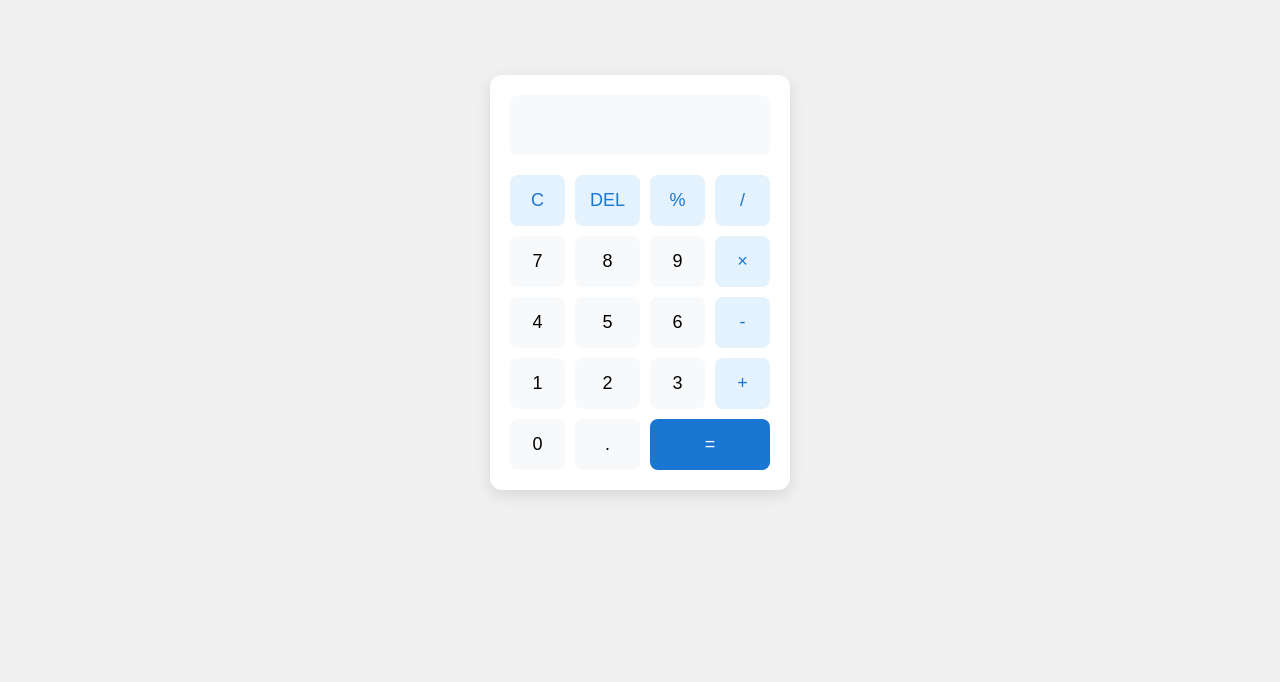
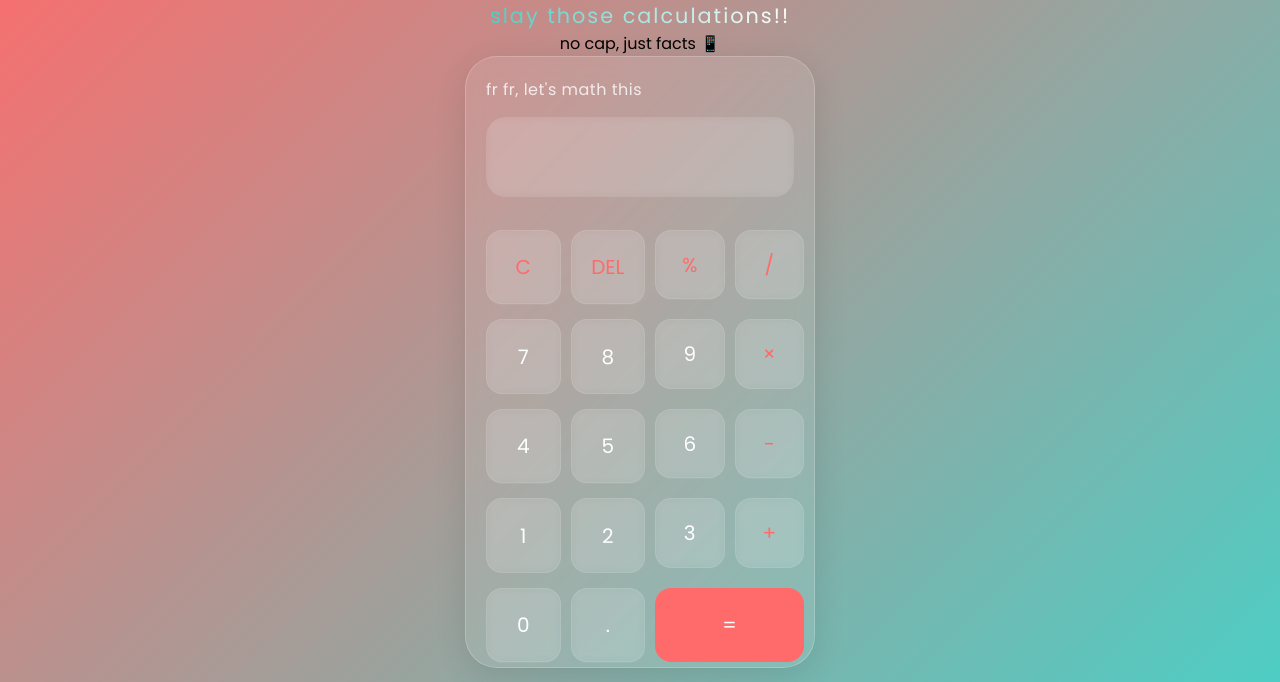
Before and after one commit to IncharaP972/calculator-, a plain HTML site: page index.html in a window 1280 px wide. Shown: the part 118-800 px from the top of the page. Drawn offline with Linux system fonts and the light colour scheme.

Commit message:
second commit

```diff
--- a/index.html
+++ b/index.html
@@ -3,12 +3,17 @@
 <head>
     <meta charset="UTF-8">
     <meta name="viewport" content="width=device-width, initial-scale=1.0">
-    <title>Simple Calculator</title>
+    <title>Calcsy ✨</title>
     <link rel="stylesheet" href="style.css">
+    <link href="https://fonts.googleapis.com/css2?family=Orbitron:wght@700&family=Poppins:wght@400;600&display=swap" rel="stylesheet">
 </head>
 <body>
+    <h1 class="title">CALCSY ✨</h1>
+    <p class="subtitle">slay those calculations!!</p>
+    <p class="vibe-text">no cap, just facts 📱</p>
     <div class="calculator">
         <div class="display">
+            <p class="calc-mood">fr fr, let's math this</p>
             <input type="text" id="result" readonly>
         </div>
         <div class="buttons">
--- a/style.css
+++ b/style.css
@@ -2,72 +2,139 @@
     margin: 0;
     padding: 0;
     box-sizing: border-box;
-    font-family: Arial, sans-serif;
+    font-family: 'Poppins', sans-serif;
 }
 
 body {
     display: flex;
+    flex-direction: column;
     justify-content: center;
     align-items: center;
     min-height: 100vh;
-    background: #f0f0f0;
+    background: linear-gradient(45deg, #FF6B6B, #4ECDC4);
+}
+.vibe-text{
+    margin-top: 0;
 }
 
-.calculator {
-    background: #fff;
-    border-radius: 12px;
-    box-shadow: 0 5px 15px rgba(0, 0, 0, 0.1);
-    padding: 20px;
-    width: 300px;
+.title {
+    font-family: 'Orbitron', sans-serif;
+    color: white;
+    font-size: 2.8rem;
+    margin-bottom: 1rem;
+    margin-top:2rem;
+    text-shadow: 0 0 10px rgba(255, 255, 255, 0.5);
+    letter-spacing: 4px;
+    animation: glow 2s ease-in-out infinite alternate, bounce 1s ease infinite;
 }
 
-.display {
-    margin-bottom: 20px;
+
+
+@keyframes bounce {
+    0%, 100% { transform: translateY(0); }
+    50% { transform: translateY(-10px); }
 }
 
-#result {
-    width: 100%;
-    height: 60px;
-    border: none;
-    background: #f8f9fa;
-    border-radius: 8px;
-    text-align: right;
-    padding: 0 15px;
-    font-size: 24px;
-    color: #333;
+.subtitle {
+    font-family: 'Poppins', sans-serif;
+    color: rgba(255, 255, 255, 0.9);
+    font-size: 1.3rem;
+    margin-bottom:0rem;
+    text-transform: lowercase;
+    letter-spacing: 2px;
+    animation: float 3s ease-in-out infinite;
+    background: linear-gradient(90deg, #fff, #FF6B6B, #4ECDC4, #fff);
+    background-size: 300% 100%;
+    -webkit-background-clip: text;
+    -webkit-text-fill-color: transparent;
+    animation: float 3s ease-in-out infinite, gradient 6s linear infinite;
+}
+
+@keyframes gradient {
+    0% { background-position: 0% 50%; }
+    100% { background-position: 300% 50%; }
+}
+
+
+.calculator {
+    background: rgba(255, 255, 255, 0.1);
+    backdrop-filter: blur(10px);
+    border-radius: 32px;
+    box-shadow: 0 8px 32px rgba(0, 0, 0, 0.1);
+    padding: 20px;
+    width: 350px;
+    border: 1px solid rgba(255, 255, 255, 0.2);
 }
 
 .buttons {
     display: grid;
     grid-template-columns: repeat(4, 1fr);
     gap: 10px;
+    margin-top: 13px;
 }
 
 button {
-    padding: 15px;
+    padding: 8px;
+    aspect-ratio: 1;
+    width: 100%;
     border: none;
-    background: #f8f9fa;
-    font-size: 18px;
-    border-radius: 8px;
-    cursor: pointer;
-    transition: 0.3s;
+    background: rgba(255, 255, 255, 0.08);
+    backdrop-filter: blur(5px);
+    font-size: 20px;
+    border-radius: 16px;
+    color: white;
+    border: 1px solid rgba(255, 255, 255, 0.1);
+    display: flex;
+    align-items: center;
+    justify-content: center;
 }
 
-button:hover {
-    background: #e9ecef;
+.equals {
+    background: #FF6B6B;
+    border-radius: 16px;
+    grid-column: span 2;
+    aspect-ratio: 2;
+}
+
+
+button {
+    margin-bottom: 5px;
+}
+
+#result {
+    width: 100%;
+    height: 80px;
+    border: none;
+    background: rgba(255, 255, 255, 0.08);
+    backdrop-filter: blur(5px);
+    border-radius: 20px;
+    text-align: right;
+    padding: 0 25px;
+    font-size: 32px;
+    color: white;
+    margin-bottom: 20px;
 }
 
 .operator {
-    background: #e3f2fd;
-    color: #1976d2;
+    color: #FF6B6B;
+    font-weight: 500;
+    font-size: 20px;
 }
 
 .equals {
-    background: #1976d2;
+    background: #FF6B6B;
     color: white;
-    grid-column: span 2;
+    border: none;
 }
 
-.equals:hover {
-    background: #1565c0;
+.calc-mood {
+    color: rgba(255, 255, 255, 0.8);
+    font-size: 1rem;
+    margin-bottom: 15px;
+    text-align: left;
+    letter-spacing: 0.5px;
 }
+
+body {
+    background: linear-gradient(135deg, #FF6B6B, #4ECDC4);
+}
```
